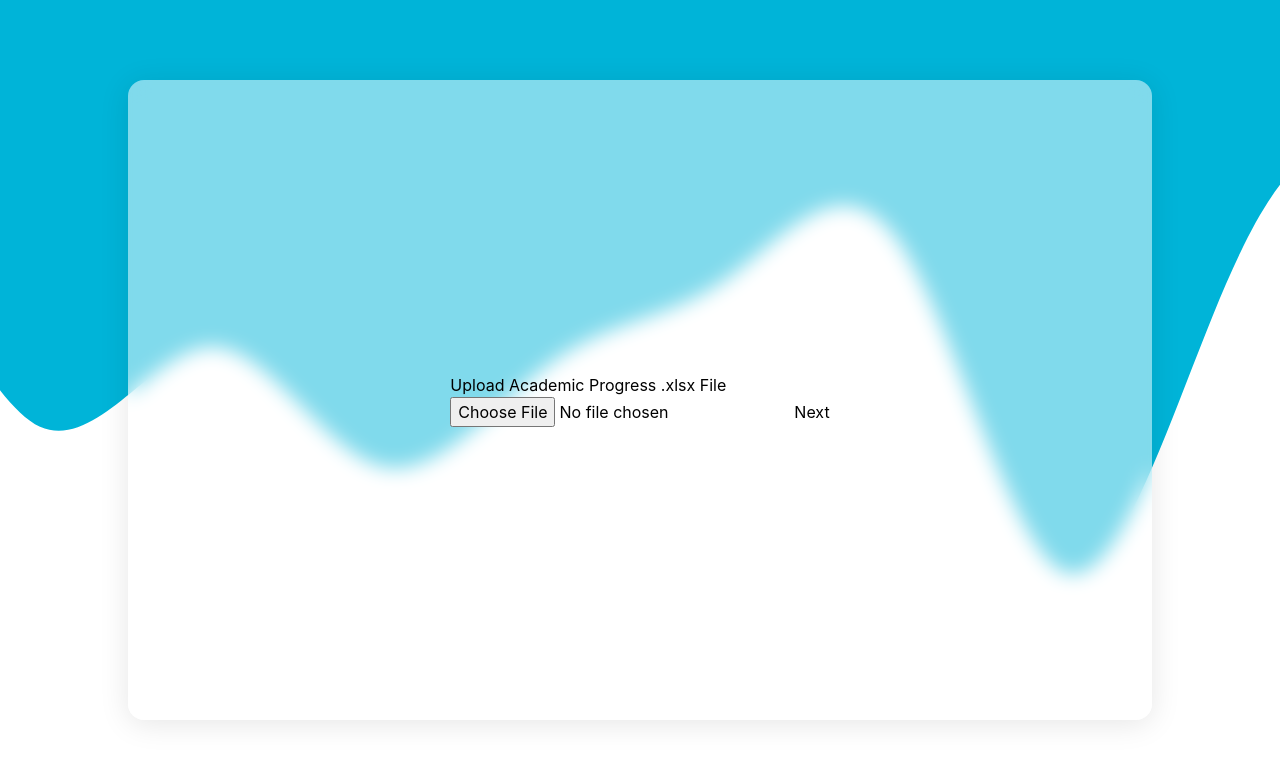
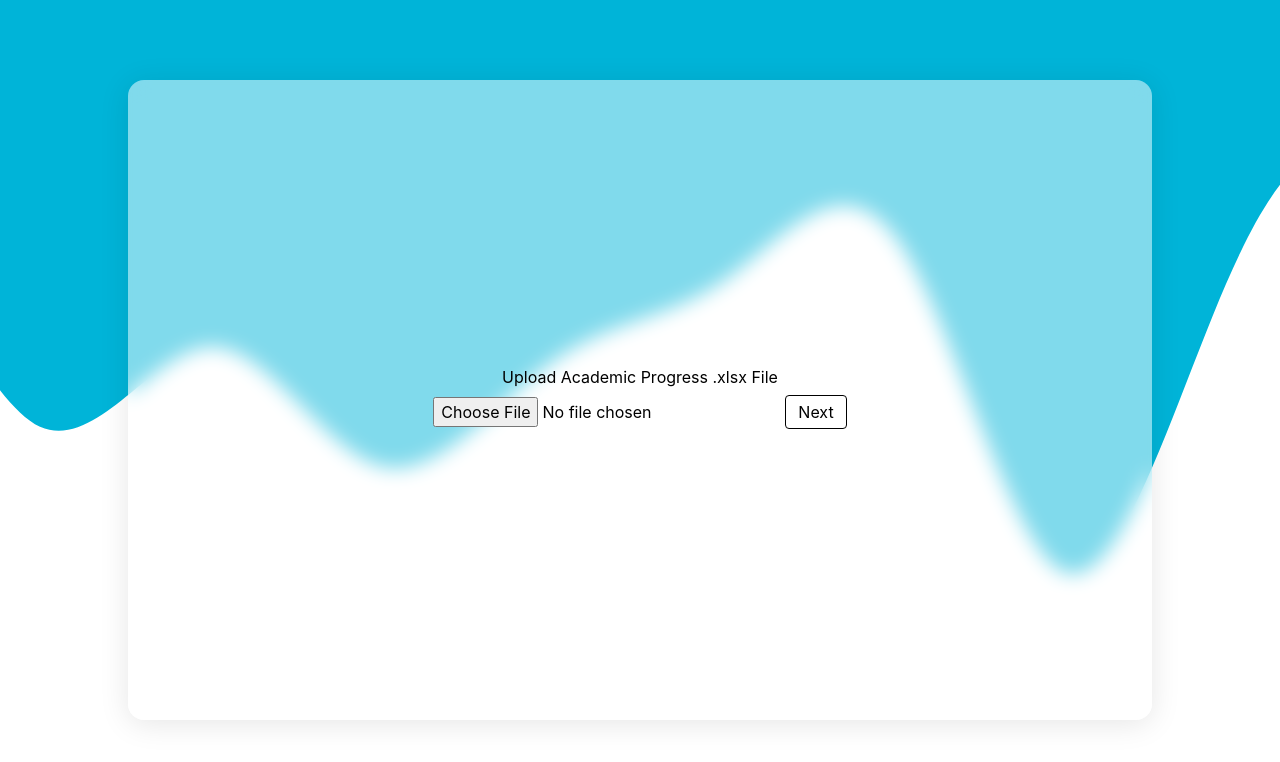
Before and after one commit to connor-jason/AI-Schedule-Creator, a React (Create React App) app in the folder frontend/: page / in a window 1280 px wide. Shown: the top 762 px of the page. Built offline with nearby package versions, Linux system fonts and the light colour scheme; no server answers; the HTML template or start-up script is replaced by a standard one.

Commit message:
tailwind styling on steps 1-4

```diff
--- a/frontend/src/components/EnterDescription.jsx
+++ b/frontend/src/components/EnterDescription.jsx
@@ -12,14 +12,15 @@ const handleSubmit = () => {
 };
 
 return (
-    <div>
+    <div className="flex flex-col items-center justify-center">
     <h2>Enter Description</h2>
     <textarea
         value={description}
         onChange={handleDescriptionChange}
         maxLength={500}
+        className="border border-black rounded px-3 py-1 m-3"
     />
-    <button onClick={handleSubmit}>Generate Schedules</button>
+    <button onClick={handleSubmit} className="border border-black rounded px-3 py-1 w-fit">Generate Schedules</button>
     </div>
 );
 };
--- a/frontend/src/components/SelectTerm.jsx
+++ b/frontend/src/components/SelectTerm.jsx
@@ -18,7 +18,7 @@ const handleNext = () => {
 return (
     <div>
     <h2>Which Term Would You Like to Generate Schedules For?</h2>
-    <select value={selectedTerm} onChange={handleTermChange}>
+    <select value={selectedTerm} onChange={handleTermChange} className="border border-black rounded px-3 py-1 my-2 mr-2">
         <option value="">Select Term</option>
         {termOptions.map((term) => (
         <option key={term} value={term}>
@@ -26,7 +26,7 @@ return (
         </option>
         ))}
     </select>
-    <button onClick={handleNext}>Next</button>
+    <button onClick={handleNext} className="border border-black rounded px-3 py-1">Next</button>
     </div>
 );
 };
--- a/frontend/src/components/SelectYear.jsx
+++ b/frontend/src/components/SelectYear.jsx
@@ -22,9 +22,10 @@ const SelectYear = ({ onYearSelected, onLevelChanged }) => {
     };
 
     return (
+        <div className="flex flex-col items-center justify-center">
+            <h2>Select Year</h2>
             <div>
-            <h2>Select Year</h2>
-            <select value={selectedYear} onChange={handleYearChange}>
+                <select value={selectedYear} onChange={handleYearChange} className="border border-black rounded px-3 py-1 my-2 mr-2">
                     <option value="">Select Year</option>
                     <option value="First Year">First Year</option>
                     <option value="Second Year">Second Year</option>
@@ -32,7 +33,8 @@ const SelectYear = ({ onYearSelected, onLevelChanged }) => {
                     <option value="Fourth Year">Fourth Year</option>
                     <option value="Graduate Student">Graduate Student</option>
                 </select>
-            <button onClick={handleNext}>Next</button>
+                <button onClick={handleNext} className="border border-black rounded px-3 py-1">Next</button>
+            </div>
         </div>
     );
 };
--- a/frontend/src/components/UploadFile.jsx
+++ b/frontend/src/components/UploadFile.jsx
@@ -45,12 +45,14 @@ const UploadFile = ({ handleFileUpload }) => {
     };
 
     return (
-        <div>
+        <div className="flex flex-col items-center justify-center">
             <h2>Upload Academic Progress .xlsx File</h2>
-            <input type="file" accept=".xlsx" onChange={handleFileChange} />
-            <button onClick={handleUpload} disabled={loading}>
-                {loading ? 'Uploading...' : 'Next'}
-            </button>
+            <div>
+                <input type="file" accept=".xlsx" onChange={handleFileChange} className="my-2 mr-2"/>
+                <button onClick={handleUpload} disabled={loading} className="border border-black rounded px-3 py-1">
+                    {loading ? 'Uploading...' : 'Next'}
+                </button>
+            </div>
         </div>
     );
 };
```
Lines whose indentation alone changed are shown as unchanged.
